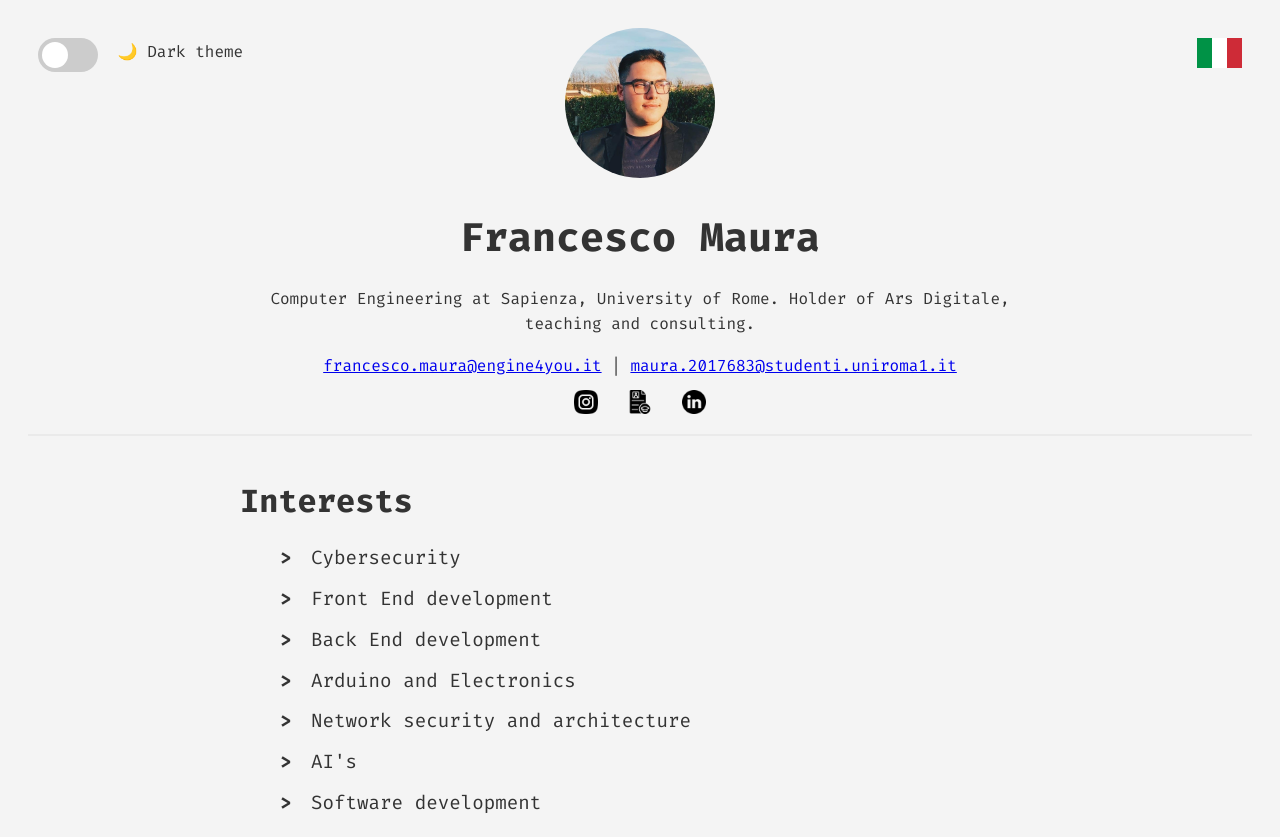
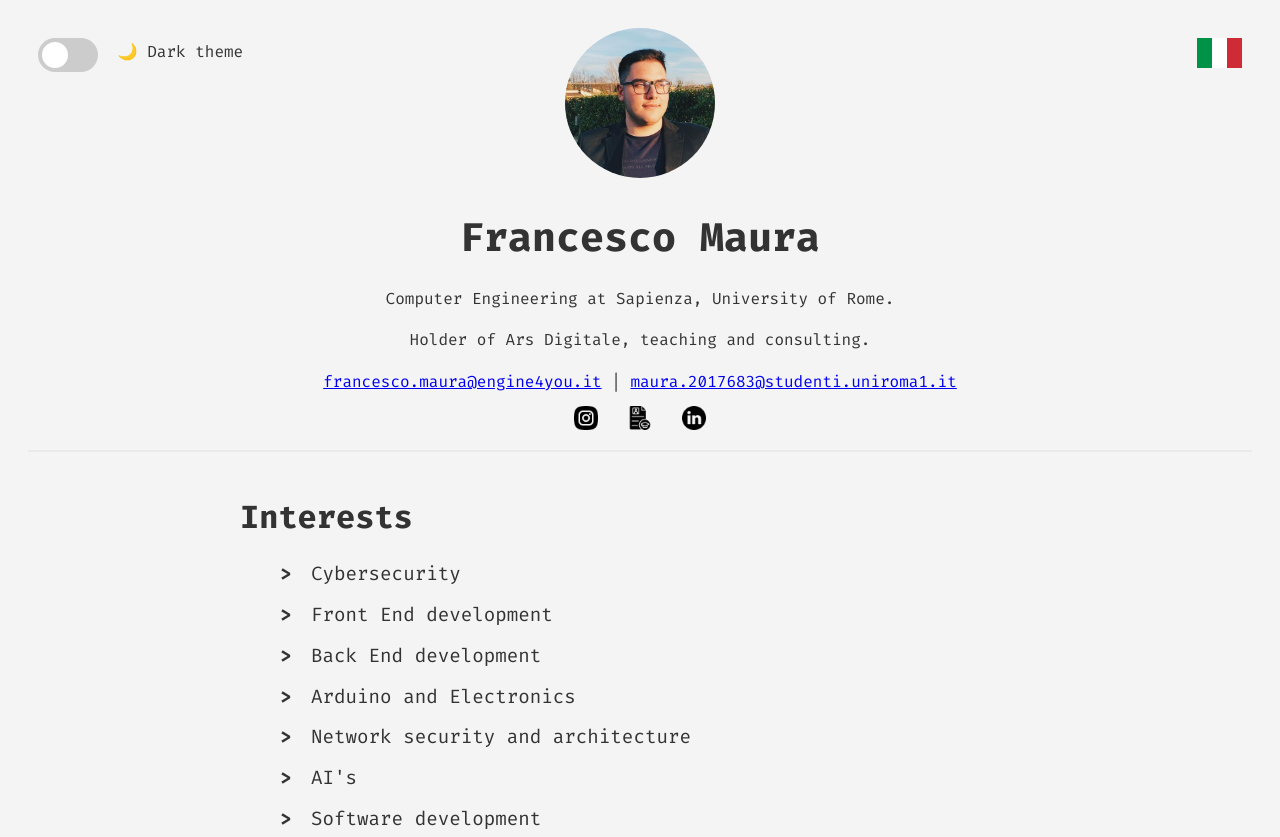
Before and after one commit to frastricker/portfolio, a plain HTML site: page en.html in a window 1280 px wide. Shown: the top 837 px of the page. Drawn offline with Linux system fonts and the light colour scheme.

Commit message:
edit dettagli libera professione

```diff
--- a/en.html
+++ b/en.html
@@ -35,7 +35,8 @@
         <div class="profile">
             <img src="public/img/profile-photo.jpeg" alt="Francesco Maura" class="profile-pic">
             <h1>Francesco Maura</h1>
-            <p>Computer Engineering at Sapienza, University of Rome. Holder of Ars Digitale, teaching and consulting.</p>
+            <p>Computer Engineering at Sapienza, University of Rome.</p>
+            <p>Holder of Ars Digitale, teaching and consulting.</p>
             <p>
                 <a href="mailto:francesco.maura@engine4you.it">francesco.maura@engine4you.it</a> |
                 <a href="mailto:maura.2017683@studenti.uniroma1.it">maura.2017683@studenti.uniroma1.it</a>
```
Also changed, not shown: it.html (+2 -1 lines).
